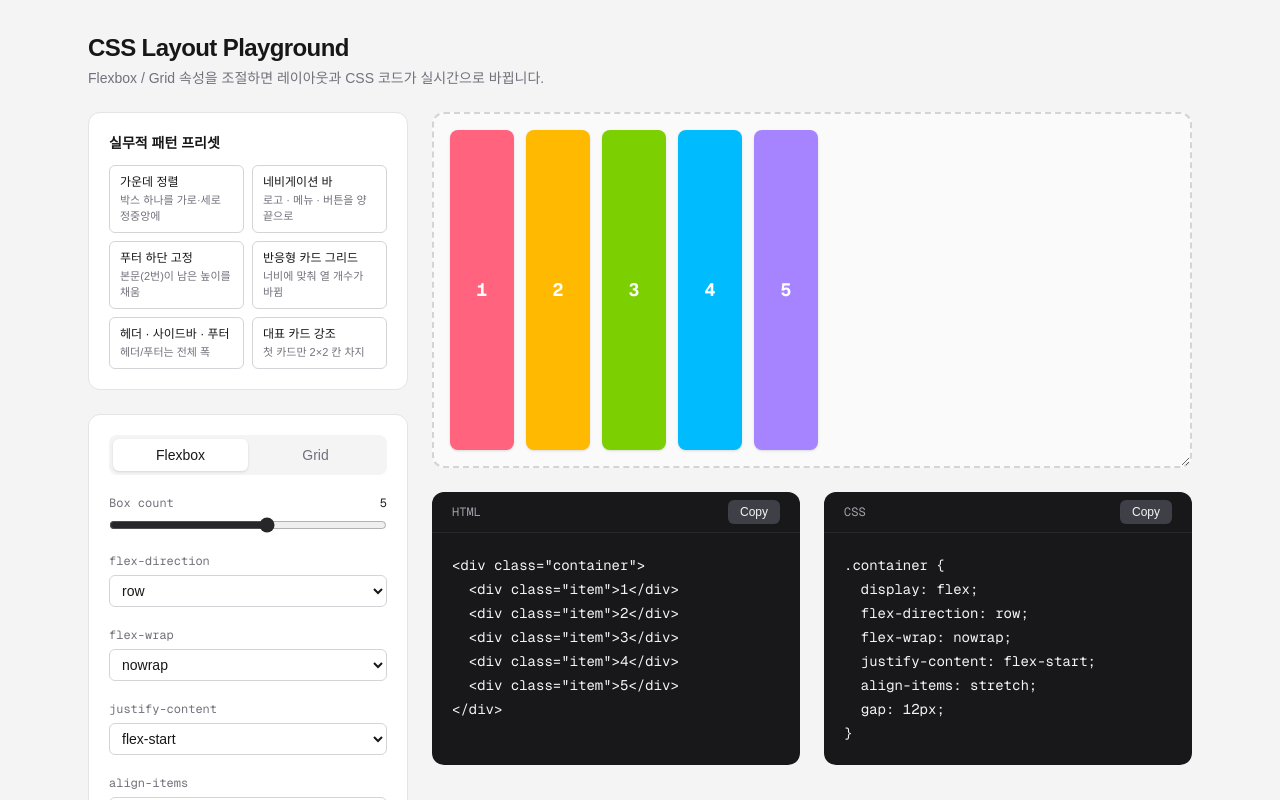
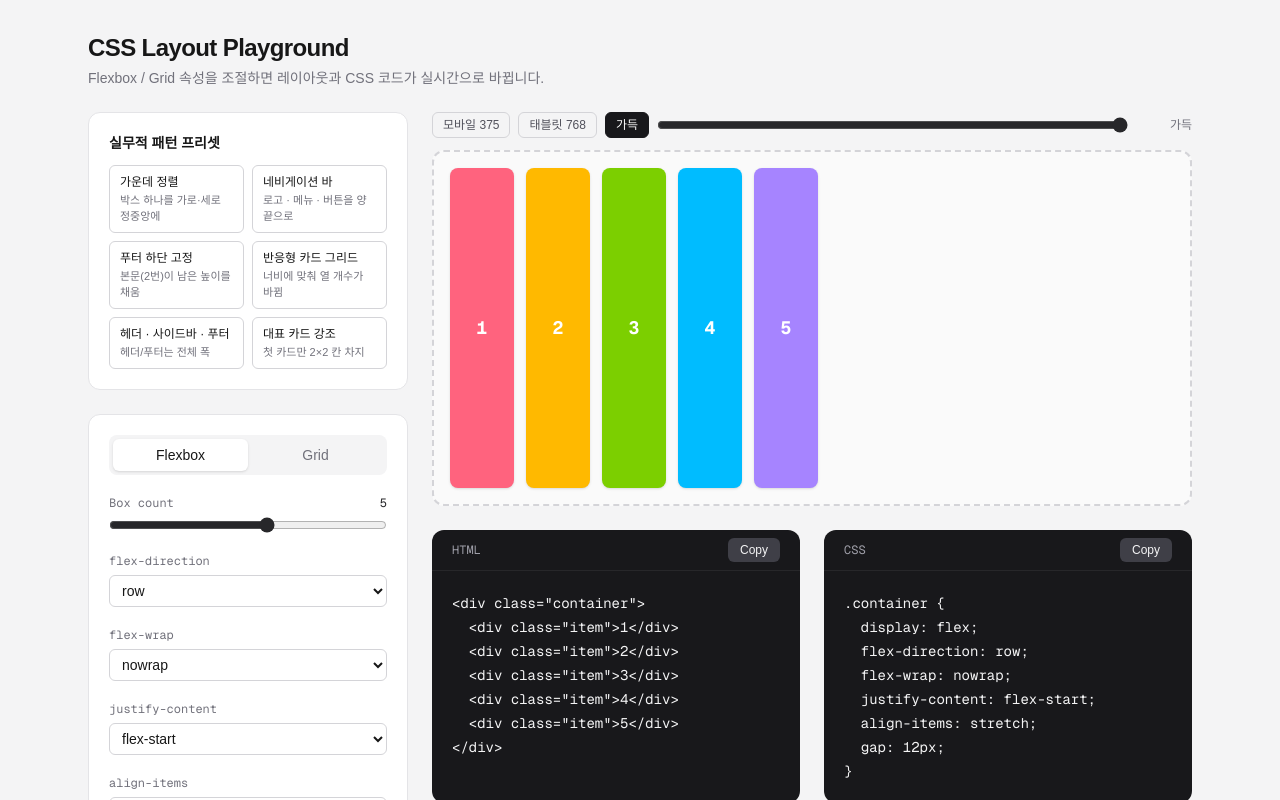
Before and after one commit to lym-bin/css-layout-playground, a Next.js app: page / in a window 1280 px wide. Shown: the top 800 px of the page. Built offline with nearby package versions, Linux system fonts and the light colour scheme.

Commit message:
feat: 미리보기 너비 조절(기기 프리셋 + 슬라이더) 추가 및 README 최신화

```diff
--- a/src/components/layout-playground/PreviewCanvas.tsx
+++ b/src/components/layout-playground/PreviewCanvas.tsx
@@ -1,10 +1,13 @@
 // src/components/layout-playground/PreviewCanvas.tsx
 // 오른쪽 위 미리보기 영역.
+// - 위: 미리보기 너비 툴바 (기기 너비 버튼 + 슬라이더)
+// - 아래: 정해진 너비의 프레임 안에 레이아웃 컨테이너와 박스를 그림
 // - 상태를 style 객체로 바꿔 컨테이너(toContainerStyle)와 각 박스(toItemStyle)에 적용
-// - 박스마다 색/높이를 다르게 줘서 정렬·순서 변화가 눈에 보이게 함
 // - 박스를 클릭하면 선택(다시 클릭하면 해제) → ItemPanel 에서 개별 속성 조절
-// - 바깥 테두리를 좌우로 드래그해 너비를 줄여볼 수 있음 (wrap 확인용)
+// - 미리보기 너비는 출력 코드와 무관한 "보기 설정"이라 이 컴포넌트 안에서만 관리한다.
 
+import { useState } from "react";
+import { LIMITS } from "@/lib/layout/constants";
 import { toContainerStyle, toItemStyle } from "@/lib/layout/generateCss";
 import type { PlaygroundState } from "@/lib/layout/types";
 
@@ -24,6 +27,13 @@ const BOX_COLORS = [
 // 높이가 들쭉날쭉해야 align-items 차이가 보인다.
 const BOX_MIN_HEIGHTS = [56, 88, 64, 104, 72, 96, 60, 80];
 
+// null = 고정 너비 없이 영역을 가득 채움
+const VIEWPORT_PRESETS = [
+  { label: "모바일", width: 375 },
+  { label: "태블릿", width: 768 },
+  { label: "가득", width: null },
+] as const;
+
 interface PreviewCanvasProps {
   state: PlaygroundState;
   selectedIndex: number | null;
@@ -35,8 +45,48 @@ export default function PreviewCanvas({
   selectedIndex,
   onSelect,
 }: PreviewCanvasProps) {
+  const [width, setWidth] = useState<number | null>(null);
+
   return (
-    <div className="resize-x overflow-auto rounded-xl border-2 border-dashed border-zinc-300 bg-zinc-50 p-4 dark:border-zinc-700 dark:bg-zinc-900">
+    <div className="flex flex-col gap-3">
+      <div className="flex flex-wrap items-center gap-2">
+        {VIEWPORT_PRESETS.map((preset) => (
+          <button
+            key={preset.label}
+            type="button"
+            aria-pressed={width === preset.width}
+            onClick={() => setWidth(preset.width)}
+            className={`rounded-md border px-2.5 py-1 text-xs transition-colors ${
+              width === preset.width
+                ? "border-zinc-900 bg-zinc-900 text-white dark:border-white dark:bg-white dark:text-zinc-900"
+                : "border-zinc-300 text-zinc-600 hover:bg-zinc-100 dark:border-zinc-700 dark:text-zinc-300 dark:hover:bg-zinc-900"
+            }`}
+          >
+            {preset.label}
+            {preset.width !== null && ` ${preset.width}`}
+          </button>
+        ))}
+        <input
+          type="range"
+          aria-label="미리보기 너비"
+          min={LIMITS.viewport.min}
+          max={LIMITS.viewport.max}
+          value={width ?? LIMITS.viewport.max}
+          onChange={(e) => setWidth(Number(e.target.value))}
+          className="min-w-32 flex-1 accent-zinc-800 dark:accent-zinc-200"
+        />
+        <span className="w-14 text-right font-mono text-xs text-zinc-500">
+          {width === null ? "가득" : `${width}px`}
+        </span>
+      </div>
+
+      <div className="overflow-x-auto rounded-xl border-2 border-dashed border-zinc-300 bg-zinc-50 p-4 dark:border-zinc-700 dark:bg-zinc-900">
+        <div
+          className={`mx-auto transition-[width] duration-200 ${
+            width === null ? "" : "ring-1 ring-zinc-300 dark:ring-zinc-700"
+          }`}
+          style={{ width: width ?? "100%" }}
+        >
           <div className="min-h-80" style={toContainerStyle(state)}>
             {Array.from({ length: state.boxCount }, (_, i) => {
               const selected = i === selectedIndex;
@@ -63,5 +113,7 @@ export default function PreviewCanvas({
             })}
           </div>
         </div>
+      </div>
+    </div>
   );
 }
--- a/src/lib/layout/constants.ts
+++ b/src/lib/layout/constants.ts
@@ -115,6 +115,7 @@ export const LIMITS = {
   grow: { min: 0, max: 3 },
   span: { min: 1, max: 4 },
   rowSpan: { min: 1, max: 3 },
+  viewport: { min: 280, max: 1280 },
 } as const;
 
 export const INITIAL_STATE: PlaygroundState = {
```
Also changed, not shown: 1 other file (tests, documents, lock files or other folders). Lines whose indentation alone changed are shown as unchanged.
